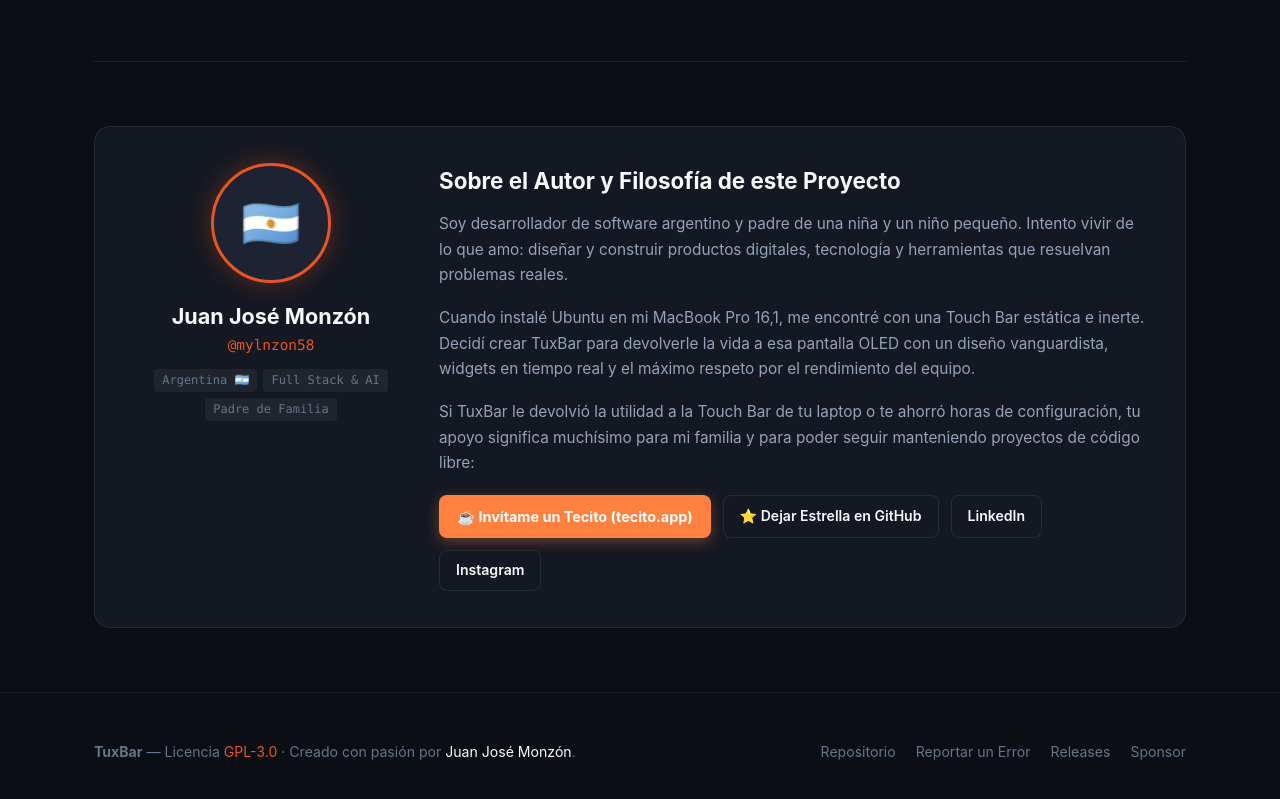
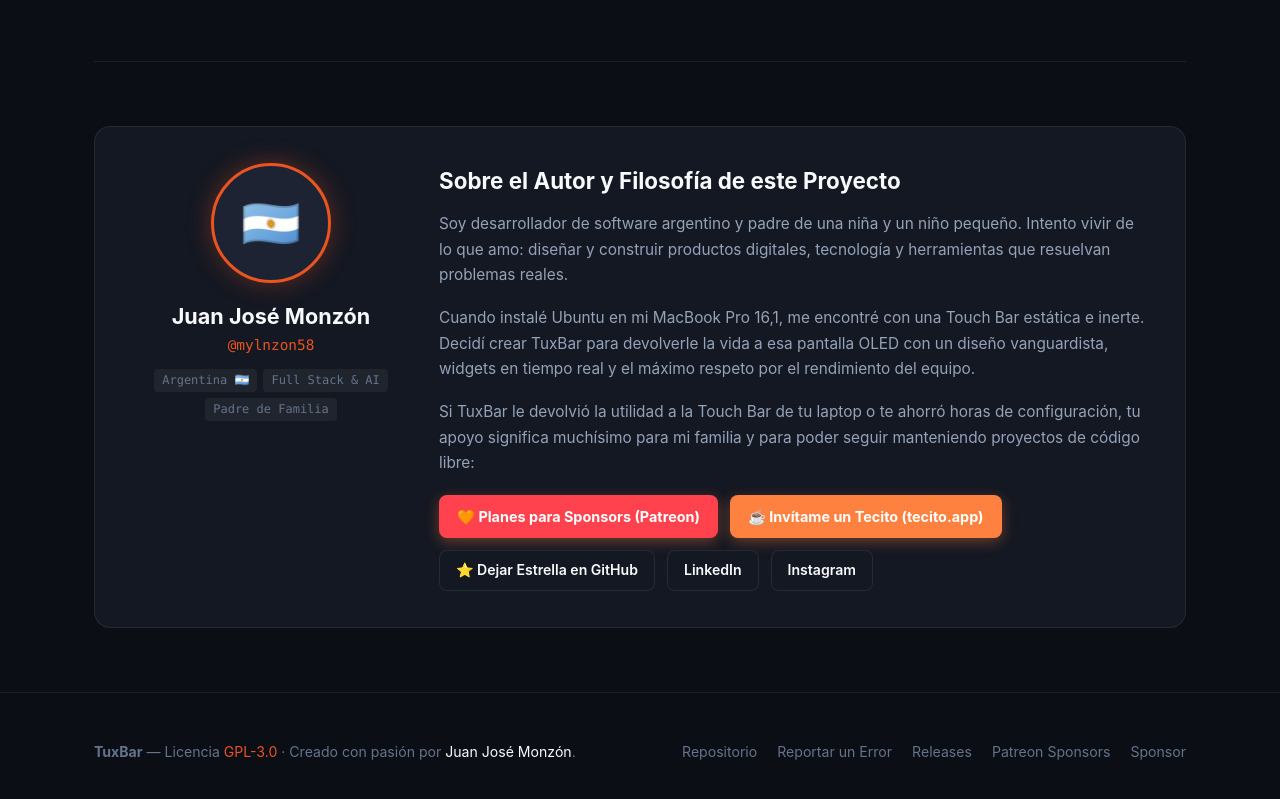
Before and after one commit to mylnzon58/tuxbar, a plain HTML site: page docs/index.html in a window 1280 px wide. Shown: the part 5717-6516 px from the top of the page. Drawn offline with Linux system fonts and the light colour scheme.

Commit message:
docs: add Patreon sponsor plans link to README and docs

```diff
--- a/docs/index.html
+++ b/docs/index.html
@@ -1288,6 +1288,9 @@
           </p>
 
           <div class="social-links">
+            <a href="https://www.patreon.com/JuanjoClassic" target="_blank" class="btn-support" style="background: #FF424D;">
+              🧡 Planes para Sponsors (Patreon)
+            </a>
             <a href="https://tecito.app/juanjoclassic" target="_blank" class="btn-support">
               ☕ Invítame un Tecito (tecito.app)
             </a>
@@ -1316,6 +1319,7 @@
         <li><a href="https://github.com/mylnzon58/tuxbar" target="_blank">Repositorio</a></li>
         <li><a href="https://github.com/mylnzon58/tuxbar/issues" target="_blank">Reportar un Error</a></li>
         <li><a href="https://github.com/mylnzon58/tuxbar/releases" target="_blank">Releases</a></li>
+        <li><a href="https://www.patreon.com/JuanjoClassic" target="_blank">Patreon Sponsors</a></li>
         <li><a href="https://tecito.app/juanjoclassic" target="_blank">Sponsor</a></li>
       </ul>
     </div>
```
Also changed, not shown: 1 other file.
